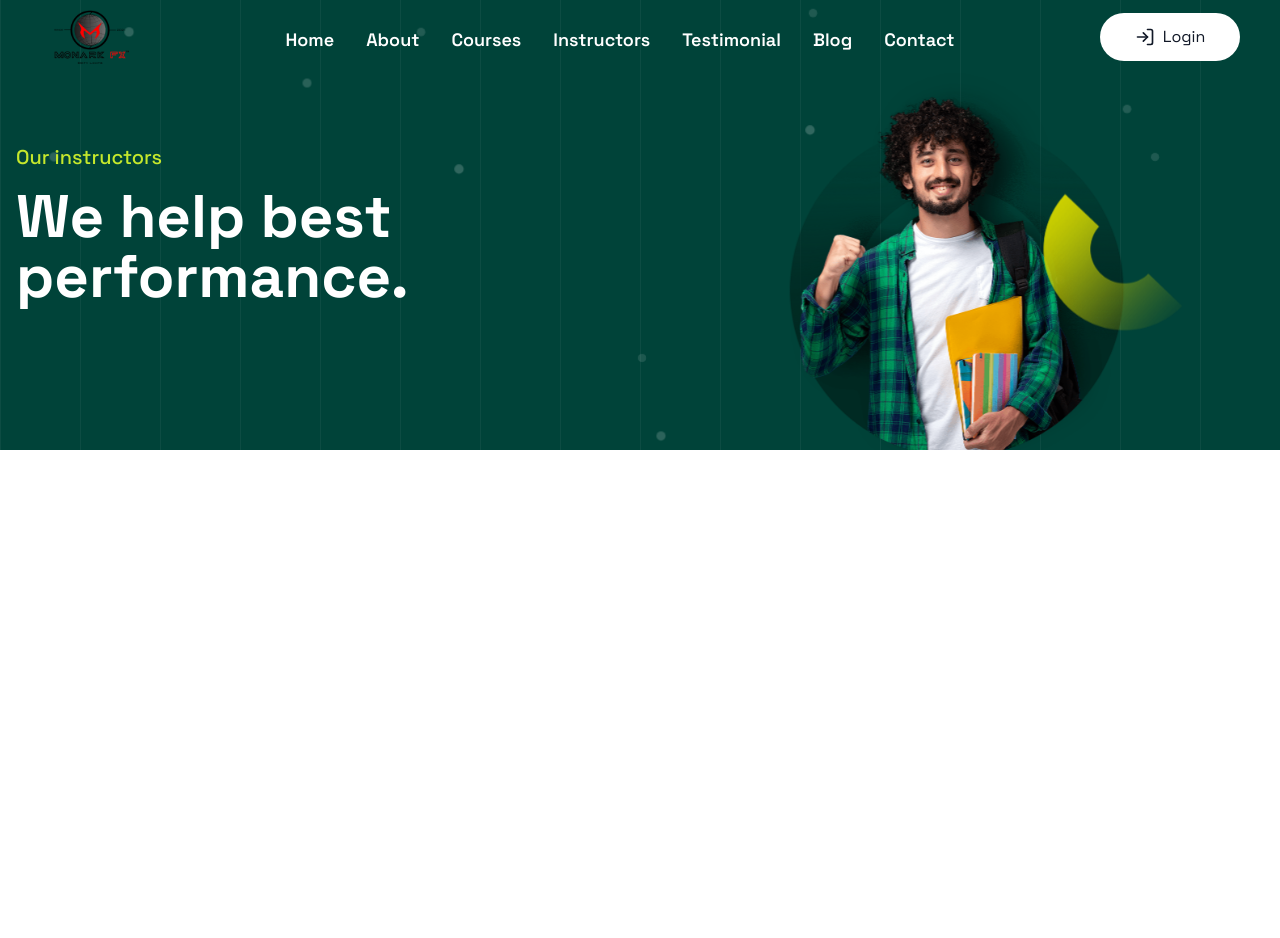
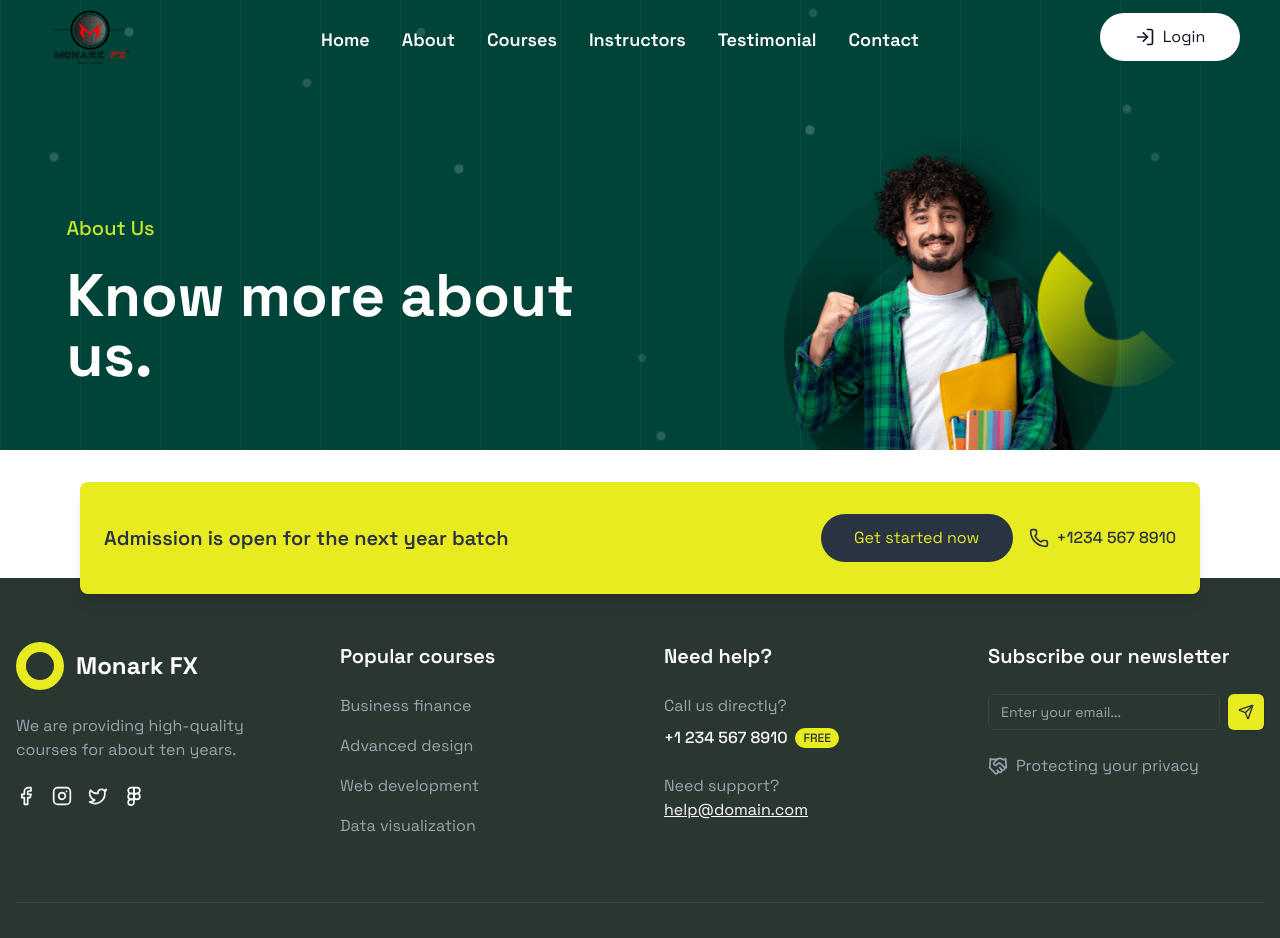
Before and after one commit to dineshv18/Monarkfx, a Next.js app in the folder client/: page /about in a window 1280 px wide. Shown: the top 938 px of the page. Before the commit the page ends 800 px from the top, so only its background shows below. Built offline with nearby package versions, Linux system fonts and the light colour scheme.

Commit message:
feat: add Footer component to user layout; update About page text and enhance styling; refactor InfiniteTextScrollProps interface

```diff
--- a/client/src/app/(pages)/(user)/about/page.tsx
+++ b/client/src/app/(pages)/(user)/about/page.tsx
@@ -3,8 +3,8 @@ import { HeroSection } from "../../_components/HeroSectionProps";
 export default function AboutPage() {
   return (
     <HeroSection
-      smallText="Our instructors"
-      title="We help best performance."
+      smallText="About Us"
+      title="Know more about us."
       variant="page"
       image={{
         src: "/b1.png",
--- a/client/src/app/(pages)/(user)/layout.tsx
+++ b/client/src/app/(pages)/(user)/layout.tsx
@@ -1,11 +1,13 @@
 import React from "react";
 import Header from "../_components/Header/Header";
+import Footer from "../_components/Footer";
 
 const layout = ({ children }: { children: React.ReactNode }) => {
   return (
     <div>
       <Header />
       {children}
+      <Footer />
     </div>
   );
 };
--- /dev/null
+++ b/client/src/app/(pages)/_components/Footer.tsx
@@ -0,0 +1,206 @@
+import { Button } from "@/components/ui/button";
+import { Input } from "@/components/ui/input";
+import {
+  Handshake,
+  Phone,
+  Send,
+  Facebook,
+  Instagram,
+  Twitter,
+  Figma,
+} from "lucide-react";
+import CustomButton from "./CustomButton";
+import Link from "next/link";
+
+const socialLinks = [
+  { icon: Facebook, href: "/facebook" },
+  { icon: Instagram, href: "/instagram" },
+  { icon: Twitter, href: "/twitter" },
+  { icon: Figma, href: "/behance" },
+];
+
+const navLinks = [
+  { name: "Home", href: "/" },
+  { name: "About", href: "/about" },
+  { name: "Courses", href: "/courses" },
+  { name: "Instructors", href: "/instructors" },
+  { name: "Testimonial", href: "/testimonials" },
+  { name: "Contact", href: "/contact" },
+];
+
+const popularCourses = [
+  { name: "Business finance", href: "/courses/business-finance" },
+  { name: "Advanced design", href: "/courses/advanced-design" },
+  { name: "Web development", href: "/courses/web-development" },
+  { name: "Data visualization", href: "/courses/data-visualization" },
+];
+
+function Footer() {
+  return (
+    <div className="relative">
+      {/* Top Banner Section */}
+      <div className="absolute inset-x-0 -top-24 z-10">
+        <div className="mx-auto max-w-6xl px-4">
+          <div className="rounded-lg bg-[#e8eb20] shadow-lg">
+            <div className="flex flex-col items-center justify-between gap-4 px-6 py-8 md:flex-row">
+              <h2 className="text-xl font-semibold text-[#2A3342]">
+                Admission is open for the next year batch
+              </h2>
+              <div className="flex flex-col items-center gap-4 sm:flex-row">
+                <CustomButton
+                  primaryText="Get started now"
+                  secondaryText="Learn more"
+                  bgColor="#2A3342"
+                  hoverBgColor="#2A3342"
+                  hoverTextColor="#e8eb20"
+                  textColor="#e8eb20"
+                  className="w-48"
+                />
+                <div className="flex items-center gap-2">
+                  <Phone className="h-5 w-5 text-[#2A3342]" />
+                  <span className="text-base font-medium text-[#2A3342]">
+                    +1234 567 8910
+                  </span>
+                </div>
+              </div>
+            </div>
+          </div>
+        </div>
+      </div>
+
+      {/* Main Footer */}
+      <footer className="mt-32 bg-[#2A3630] pt-16">
+        <div className="container mx-auto px-4 max-w-7xl">
+          <div className="grid gap-12 md:grid-cols-2 lg:grid-cols-4">
+            {/* Brand Section */}
+            <div className="space-y-6">
+              <div className="flex items-center gap-3">
+                <div className="flex h-12 w-12 items-center justify-center rounded-full bg-[#e8eb20]">
+                  <div className="h-7 w-7 rounded-full bg-[#2A3630]" />
+                </div>
+                <span className="text-2xl font-bold text-white">Monark FX</span>
+              </div>
+              <p className="text-gray-400">
+                We are providing high-quality courses for about ten years.
+              </p>
+              <div className="flex gap-4">
+                {socialLinks.map((social) => {
+                  const Icon = social.icon;
+                  return (
+                    <Link
+                      key={social.href}
+                      href={social.href}
+                      className="text-white hover:text-[#e8eb20] transition-colors"
+                    >
+                      <Icon className="h-5 w-5" />
+                    </Link>
+                  );
+                })}
+              </div>
+            </div>
+
+            {/* Popular Courses */}
+            <div className="space-y-6">
+              <h3 className="text-xl font-semibold text-white">
+                Popular courses
+              </h3>
+              <ul className="space-y-4">
+                {popularCourses.map((course) => (
+                  <li key={course.name}>
+                    <Link
+                      href={course.href}
+                      className="text-gray-400 hover:text-[#e8eb20] transition-colors"
+                    >
+                      {course.name}
+                    </Link>
+                  </li>
+                ))}
+              </ul>
+            </div>
+
+            {/* Need Help Section */}
+            <div className="space-y-6">
+              <h3 className="text-xl font-semibold text-white">Need help?</h3>
+              <div className="space-y-2">
+                <p className="text-gray-400">Call us directly?</p>
+                <div className="flex items-center gap-2">
+                  <span className="font-medium text-white">
+                    +1 234 567 8910
+                  </span>
+                  <span className="rounded-full bg-[#e8eb20] px-2 py-0.5 text-xs font-medium text-[#2A3342]">
+                    FREE
+                  </span>
+                </div>
+              </div>
+              <div className="space-y-2">
+                <p className="text-gray-400">Need support?</p>
+                <Link
+                  href="mailto:help@domain.com"
+                  className="text-white underline hover:text-[#e8eb20] transition-colors"
+                >
+                  help@domain.com
+                </Link>
+              </div>
+            </div>
+
+            {/* Newsletter Section */}
+            <div className="space-y-6">
+              <h3 className="text-xl font-semibold text-white">
+                Subscribe our newsletter
+              </h3>
+              <div className="flex gap-2">
+                <Input
+                  type="email"
+                  placeholder="Enter your email..."
+                  className="flex-1 bg-transparent text-white placeholder:text-gray-400 border-gray-700 focus:border-[#e8eb20]"
+                />
+                <Button
+                  size="icon"
+                  className="bg-[#e8eb20] text-[#2A3342] hover:bg-[#e8eb20]/90"
+                >
+                  <Send className="h-4 w-4" />
+                </Button>
+              </div>
+              <div className="flex items-center gap-2 text-gray-400">
+                <Handshake className="h-5 w-5" />
+                <span>Protecting your privacy</span>
+              </div>
+            </div>
+          </div>
+
+          {/* Bottom Navigation */}
+          <div className="mt-16 border-t border-gray-700 py-8">
+            <div className="flex flex-col items-center justify-between gap-6 md:flex-row">
+              <nav>
+                <ul className="flex flex-wrap justify-center gap-6">
+                  {navLinks.map((link) => (
+                    <li key={link.name}>
+                      <Link
+                        href={link.href}
+                        className="text-gray-400 hover:text-[#e8eb20] transition-colors"
+                      >
+                        {link.name}
+                      </Link>
+                    </li>
+                  ))}
+                </ul>
+              </nav>
+              <p className="text-gray-400 text-center md:text-left">
+                © 2021 Monark FX. All rights reserved. Designed by{" "}
+                <a
+                  href="https://my-portfolio-rk.vercel.app"
+                  target="_blank"
+                  className="text-white hover:text-[#e8eb20] transition-colors"
+                >
+                  Ritesh
+                </a>
+              </p>
+            </div>
+          </div>
+        </div>
+      </footer>
+    </div>
+  );
+}
+
+export default Footer;
--- a/client/src/app/(pages)/_components/Header/Header.tsx
+++ b/client/src/app/(pages)/_components/Header/Header.tsx
@@ -15,7 +15,6 @@ const menuItems = [
   { name: "Courses", href: "/courses" },
   { name: "Instructors", href: "/instructors" },
   { name: "Testimonial", href: "/testimonial" },
-  { name: "Blog", href: "/blog" },
   { name: "Contact", href: "/contact" },
 ];
 
--- a/client/src/app/(pages)/_components/HeroSectionProps.tsx
+++ b/client/src/app/(pages)/_components/HeroSectionProps.tsx
@@ -53,16 +53,18 @@ export function HeroSection({
       <div className="container relative mx-auto px-4 h-full max-w-7xl">
         <div
           className={cn(
-            "flex flex-col lg:flex-row h-full",
-            variant === "home" ? "pt-20" : "py-8",
-            variant === "page" ? "items-center" : "items-end"
+            "flex flex-col lg:flex-row h-full px-3  md:px-10",
+            variant === "home"
+              ? "pt-16 md:pt-20 lg:pt-16 pb-8 md:pb-12"
+              : "pt-16 md:pt-20 pb-8",
+            "items-center justify-center lg:items-end lg:pb-16"
           )}
         >
           <div
             className={cn(
-              "w-full lg:w-1/2",
-              variant === "home" ? "lg:max-w-3xl lg:pb-20" : "lg:max-w-2xl",
-              variant === "home" ? "text-center lg:text-left" : "text-left"
+              "w-full lg:w-1/2 space-y-4 md:space-y-6",
+              variant === "home" ? "lg:max-w-3xl" : "lg:max-w-2xl",
+              "text-center lg:text-left mb-8 lg:mb-0"
             )}
           >
             {smallText && (
@@ -72,7 +74,7 @@ export function HeroSection({
             )}
             <h1
               className={cn(
-                "font-bold text-white leading-tight",
+                "font-bold text-white leading-tight mt-10 md:mt-20",
                 variant === "home"
                   ? "text-5xl md:text-6xl lg:text-7xl"
                   : "text-3xl md:text-5xl lg:text-6xl"
@@ -111,7 +113,7 @@ export function HeroSection({
                 "w-full relative",
                 variant === "home"
                   ? "lg:w-1/2 h-[500px] lg:h-[600px] -mb-24 ml-0 lg:ml-24"
-                  : "lg:w-2/5 h-[300px] lg:h-[400px] -mb-24 ml-0 lg:ml-24",
+                  : "lg:w-2/5 h-[300px] lg:h-[400px] -mb-36 ml-0 lg:ml-24",
                 "flex items-end justify-center lg:justify-end"
               )}
               onMouseMove={handleMouseMove}
@@ -156,15 +158,7 @@ export function HeroSection({
   );
 }
 
-function StatCounter({
-  number,
-  label,
-  endValue,
-}: {
-  number: string;
-  label: string;
-  endValue: number;
-}) {
+function StatCounter({ label, endValue }: { label: string; endValue: number }) {
   const count = useCountAnimation(endValue);
 
   return (
--- a/client/src/components/infinite-text-scroll.tsx
+++ b/client/src/components/infinite-text-scroll.tsx
@@ -1,13 +1,8 @@
 "use client";
 
+import { InfiniteTextScrollProps } from "@/type";
 import { motion } from "framer-motion";
 import { useEffect, useState } from "react";
-
-interface InfiniteTextScrollProps {
-  text: string;
-  content: string;
-  speed?: number;
-}
 
 export function InfiniteTextScroll({
   text,
@@ -65,14 +60,14 @@ export function InfiniteTextScroll({
         <motion.div
           variants={containerVariants}
           animate="animate"
-          className="inline-block text-[#f1f1f1] text-[9rem] font-bold"
+          className="inline-block text-[#e9e9e9] text-[9rem] font-bold"
         >
           {repeatedText}
         </motion.div>
         <motion.div
           variants={containerVariants}
           animate="animate"
-          className="inline-block text-[#f1f1f1] text-[9rem] font-bold"
+          className="inline-block text-[#e9e9e9] text-[9rem] font-bold"
         >
           {repeatedText}
         </motion.div>
```
Also changed, not shown: client/src/app/(pages)/_components/testimonial/testimonial-section.tsx (+8 -3 lines), client/src/type.ts (+7 -7 lines), client/public/f1.png (added), client/public/f2.png (added).
